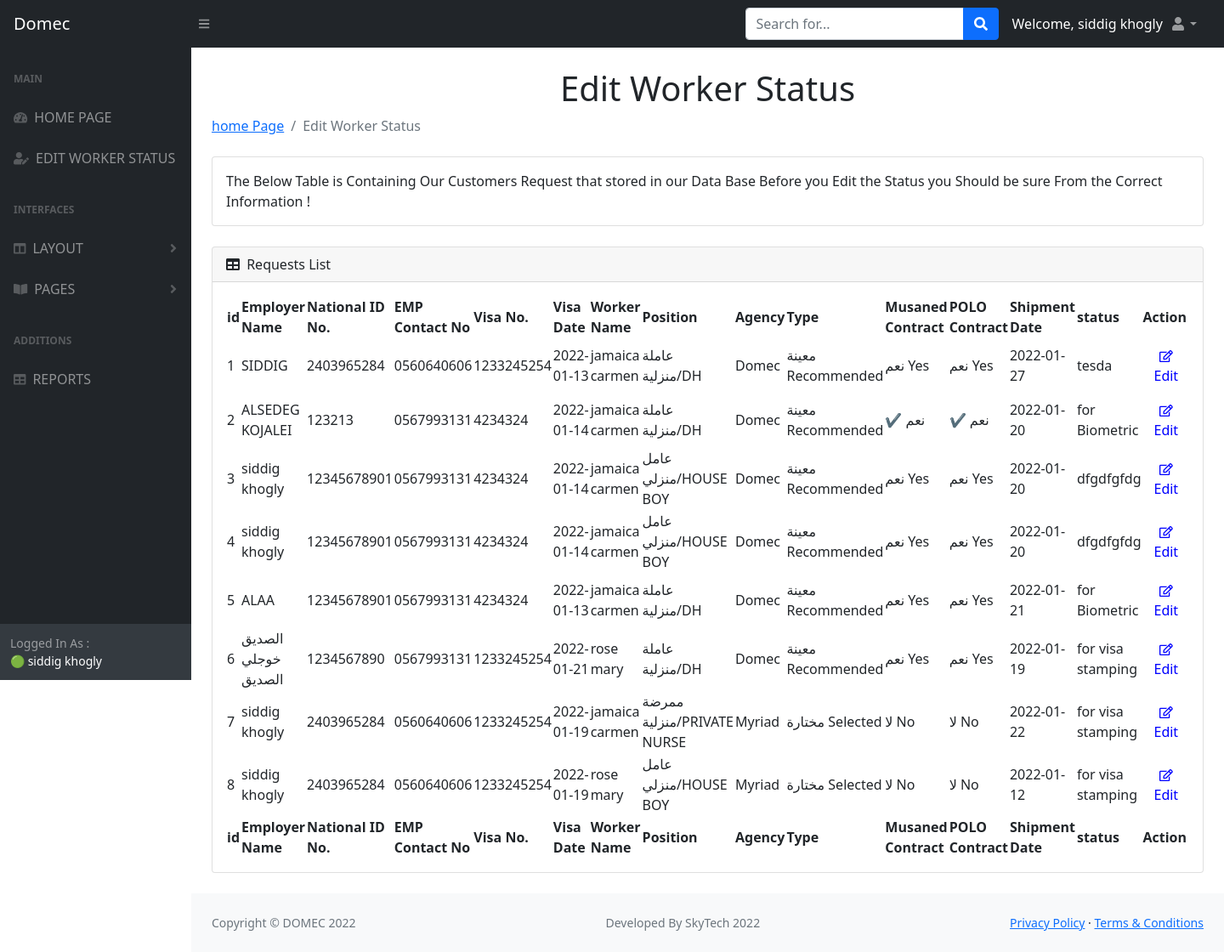
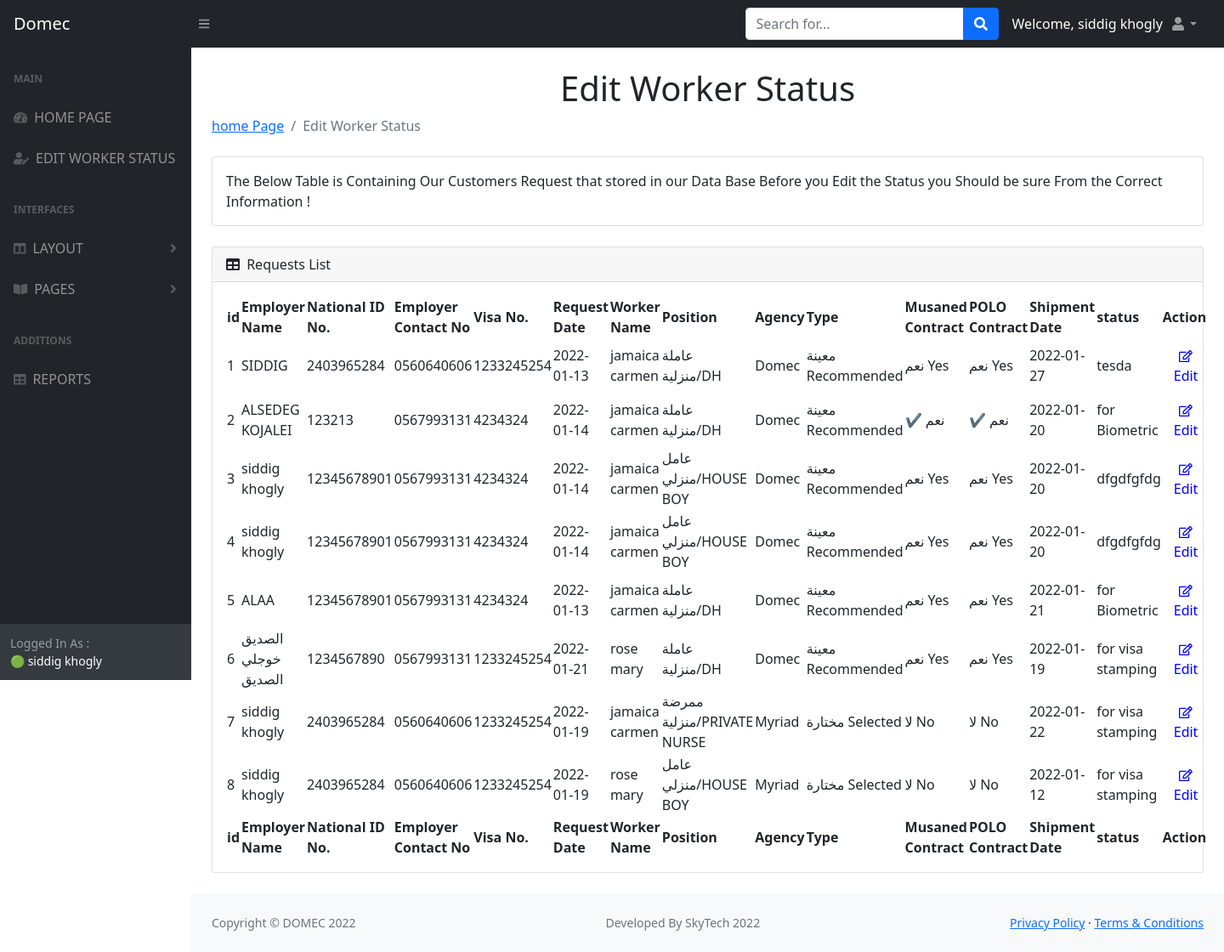
Before and after one commit to rnsdoodi/Mukamil_system, a Flask app: page /domec_list in a window 1440 px wide. Shown: the whole page at 85% size. Run offline with Flask 2, Linux system fonts and the light colour scheme; a user stored in the database is signed in; data comes from the database, SQL or seed files in the repository; both versions use the stored data as it was after the commit; some libraries are stand-ins or nearby versions.

Commit message:
Add some rows to the edit page for international stairs & change some columns names for international stairs & Domec.

```diff
--- a/main.py
+++ b/main.py
@@ -77,7 +77,7 @@ class AddUser(FlaskForm):
                              description='05xxxxxxxx : مثال')
     visa = StringField('Visa No./رقم التأشيرة', validators=[DataRequired(), length(max=10)],
                        description="ادخل رقم تأشيرة صالح مكون من 10 ارقام")
-    visa_date = DateField('Visa Date/تاريخ التأشيرة', validators=[DataRequired()], format='%Y-%m-%d')
+    visa_date = DateField('Request Date/تاريخ الطلب', validators=[DataRequired()], format='%Y-%m-%d')
     worker_name = StringField('Worker Name/إسم العاملة', validators=[DataRequired(), length(max=150)],
                               description='كما هو مدون في جواز السفر')
     type = SelectField('Position/المهنة',
@@ -95,6 +95,13 @@ class AddUser(FlaskForm):
 
 # Edit Customer Request Flask Form for (السلالم الدولية)
 class EditUser(FlaskForm):
+    name = StringField('Employer Name/اسم العميل ', validators=[DataRequired(), length(max=100)])
+    nid_or_iqama = StringField('ID or IQAMA / الهوية الوطنية أو الإقامة', validators=[DataRequired(), length(max=10)],
+                               description="ادخل رقم هوية صالح مكون من 10 ارقام")
+    contact_No = StringField('Mobile No/رقم الجوال', validators=[DataRequired()],
+                             description='05xxxxxxxx : مثال')
+    worker_name = StringField('Worker Name/إسم العاملة', validators=[DataRequired(), length(max=150)],
+                              description='كما هو مدون في جواز السفر')
     musaned = SelectField('Musaned Contract/عقد مساند', choices=[" نعم Yes", "  لا No"])
     embassy_contract = SelectField('Embassy Contract/عقد السفارة', choices=[" نعم Yes", "  لا No"])
     shipment_date = DateField(' Shipment Date/تاريخ الإرسالية', validators=[DataRequired()],format='%Y-%m-%d')
@@ -237,6 +244,10 @@ def edit():
     user_id = request.args.get("id")
     updated_user = Users.query.get(user_id)
     if form.validate_on_submit():
+        updated_user.name = form.name.data
+        updated_user.nid_or_iqama = form.nid_or_iqama.data
+        updated_user.contact_No = form.contact_No.data
+        updated_user.worker_name = form.worker_name.data
         updated_user.musaned = form.musaned.data
         updated_user.embassy_contract = form.embassy_contract.data
         updated_user.shipment_date = form.shipment_date.data
--- a/templates/domec_list.html
+++ b/templates/domec_list.html
@@ -157,9 +157,9 @@
                                             <th>id</th>
                                             <th>Employer Name</th>
                                             <th>National ID No.</th>
-                                            <th>EMP Contact No</th>
+                                            <th>Employer Contact No</th>
                                             <th>Visa No.</th>
-                                            <th>Visa Date</th>
+                                            <th>Request Date</th>
                                             <th>Worker Name</th>
                                             <th>Position</th>
                                             <th>Agency</th>
@@ -177,9 +177,9 @@
                                             <th>id</th>
                                             <th>Employer Name</th>
                                             <th>National ID No.</th>
-                                            <th>EMP Contact No</th>
+                                            <th>Employer Contact No</th>
                                             <th>Visa No.</th>
-                                            <th>Visa Date</th>
+                                            <th>Request Date</th>
                                             <th>Worker Name</th>
                                             <th>Position</th>
                                             <th>Agency</th>
--- a/templates/domec_tables.html
+++ b/templates/domec_tables.html
@@ -151,9 +151,9 @@
                                             <th>id</th>
                                             <th>Employer Name </th>
                                             <th>National ID No.</th>
-                                             <th>EMP Contact No</th>
+                                             <th>Employer Contact No</th>
                                              <th>Visa No.</th>
-                                            <th>Visa Date</th>
+                                            <th>Request Date</th>
                                             <th>Worker Name</th>
                                             <th>Position</th>
                                             <th>Agency</th>
@@ -175,7 +175,7 @@
                                             <th>Agency</th>
                                             <th>Position</th>
                                             <th>Worker Name</th>
-                                            <th>Visa Date</th>
+                                            <th>Request Date</th>
                                             <th>Visa No.</th>
                                             <th>EMP Contact No</th>
                                             <th>National ID No.</th>
--- a/templates/index.html
+++ b/templates/index.html
@@ -199,7 +199,7 @@
                                             <th>المكتب</th>
                                             <th>المهنة</th>
                                             <th>اسم العاملة</th>
-                                            <th>تاريخ التأشيرة</th>
+                                            <th>تاريخ الطلب </th>
                                             <th>رقم التأشيرة</th>
                                             <th>رقم الجوال</th>
                                             <th>رقم الهوية/الإقامة</th>
--- a/templates/list.html
+++ b/templates/list.html
@@ -160,7 +160,7 @@
                                             <th>المكتب</th>
                                             <th>المهنة</th>
                                             <th>اسم العاملة</th>
-                                            <th>تاريخ التأشيرة</th>
+                                            <th>تاريخ الطلب </th>
                                             <th>رقم التأشيرة</th>
                                             <th>رقم الجوال</th>
                                             <th>رقم الهوية/الإقامة</th>
--- a/templates/tables.html
+++ b/templates/tables.html
@@ -155,7 +155,7 @@
                                             <th>المكتب</th>
                                             <th>المهنة</th>
                                             <th>اسم العاملة</th>
-                                            <th>تاريخ التأشيرة</th>
+                                            <th>تاريخ الطلب </th>
                                             <th>رقم التأشيرة</th>
                                             <th>رقم الجوال</th>
                                             <th>رقم الهوية/الإقامة</th>
```
Also changed, not shown: templates/domec_index.html (+4 -4 lines), users.db.
